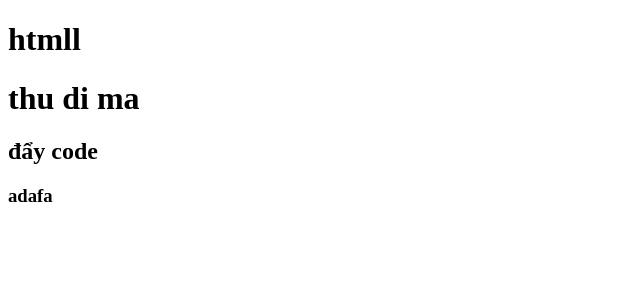
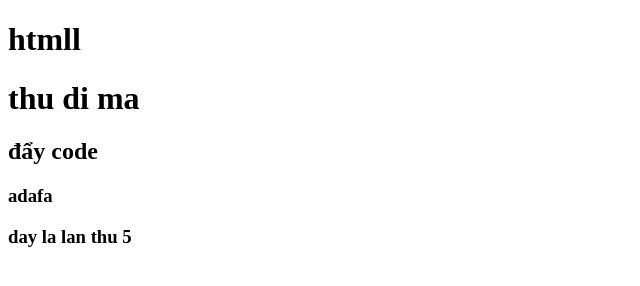
Before and after one commit to quyet-vuxuan04/section2, a plain HTML site: page huhu.html in a window 1280 px wide. Shown: the whole page, without its empty margins (0-640 px from the left). Drawn offline with Linux system fonts and the light colour scheme.

Commit message:
lan thu 5

```diff
--- a/huhu.html
+++ b/huhu.html
@@ -10,5 +10,6 @@
     <h1>thu di ma</h1>
     <h2>đẩy code</h2>
     <h3>adafa</h3>
+    <h3>day la lan thu 5</h3>
   </body>
 </html>
```
